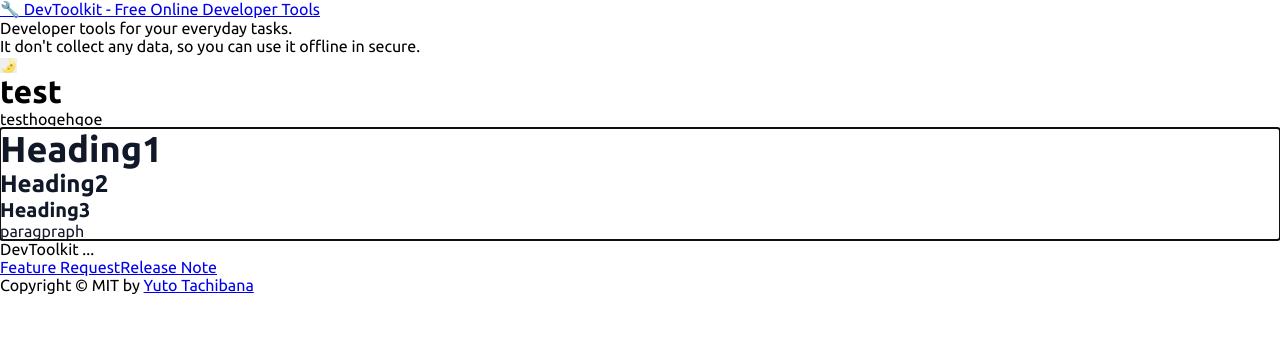
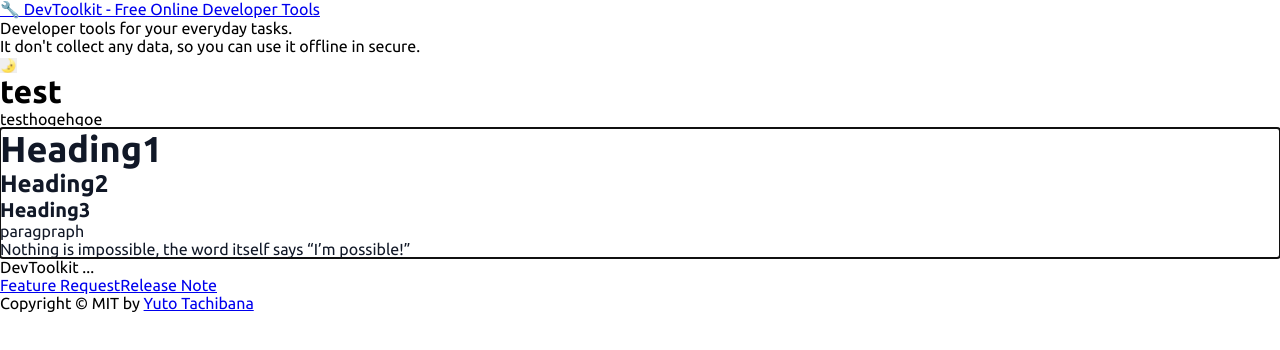
Before and after one commit to tachibanayu24/dev-toolkit, a Next.js app: page /jotter in a window 1280 px wide. Shown: the top 350 px of the page. Built offline with nearby package versions, Linux system fonts and the light colour scheme; no server answers.

Commit message:
Blockquote

```diff
--- a/package.json
+++ b/package.json
@@ -11,6 +11,7 @@
     "lint": "next lint"
   },
   "dependencies": {
+    "@tiptap/extension-blockquote": "^2.0.0-beta.218",
     "@tiptap/extension-document": "^2.0.0-beta.218",
     "@tiptap/extension-heading": "^2.0.0-beta.218",
     "@tiptap/extension-paragraph": "^2.0.0-beta.218",
--- a/src/components/WYSIWYGEditor/WYSIWYGEditor.tsx
+++ b/src/components/WYSIWYGEditor/WYSIWYGEditor.tsx
@@ -6,6 +6,7 @@ import Document from "@tiptap/extension-document";
 import Paragraph from "@tiptap/extension-paragraph";
 import Text from "@tiptap/extension-text";
 import Heading from "@tiptap/extension-heading";
+import Blockquote from "@tiptap/extension-blockquote";
 
 import style from "./style.module.css";
 
@@ -20,12 +21,15 @@ export const WYSIWYGEditor = () => {
       Paragraph,
       Text,
       Heading.configure({ levels: [1, 2, 3] }),
+      Blockquote,
     ],
     content: `<h1>Heading1</h1>
 <h2>Heading2</h2>
 <h3>Heading3</h3>
 <p>paragpraph</p>
-
+<blockquote>
+  Nothing is impossible, the word itself says “I’m possible!”
+</blockquote>
 `,
     autofocus: "end",
   });
```
